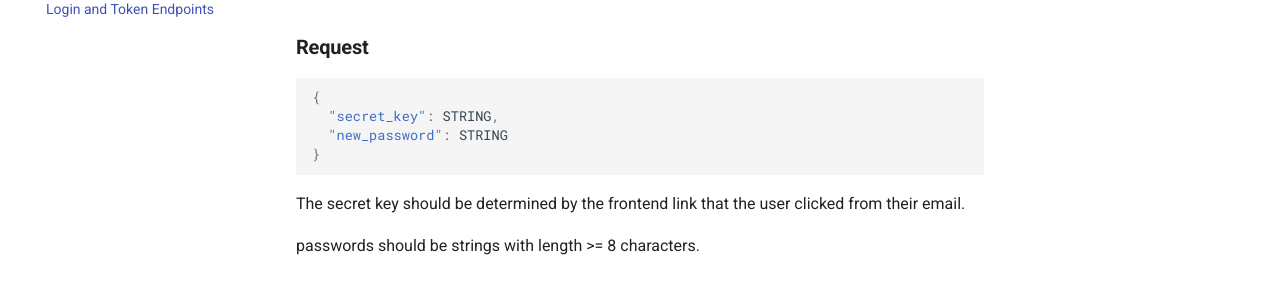
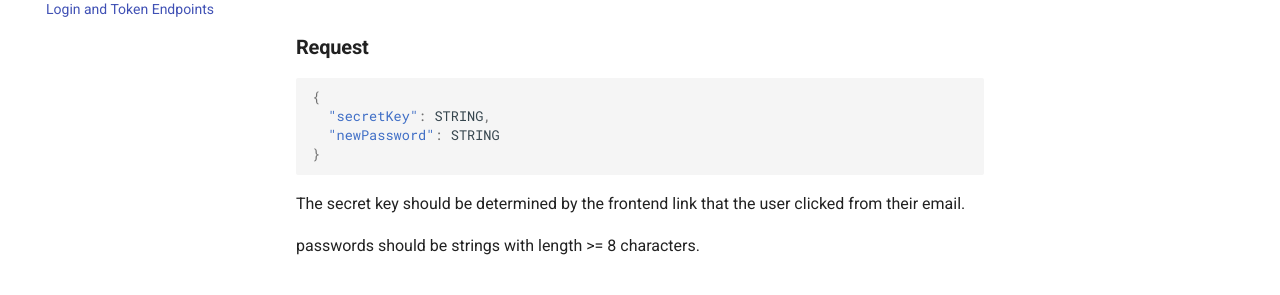
Before and after one commit to Code-4-Community/c4c-dev-docs, an MkDocs documentation site: the page built from docs/sftt/sftt-auth-api.md, in a window 1280 px wide and 900 px high, scrolled down 4420 px. Shown: the part 153-448 px from the top of the window. Built offline with MkDocs 1.6.1 and Material for MkDocs 9.7.7, drawn with Linux system fonts in a browser that asks for light colours; comment, search, counter and statistics services are not loaded.

Commit message:
Update sftt-auth-api.md
Those fields are wrong, updated tehem

````diff
--- a/docs/sftt/sftt-auth-api.md
+++ b/docs/sftt/sftt-auth-api.md
@@ -198,8 +198,8 @@ The given email is not associated with any user account
 
 ```json
 {
-  "secret_key": STRING,
-  "new_password": STRING
+  "secretKey": STRING,
+  "newPassword": STRING
 }
 ```
 
````
